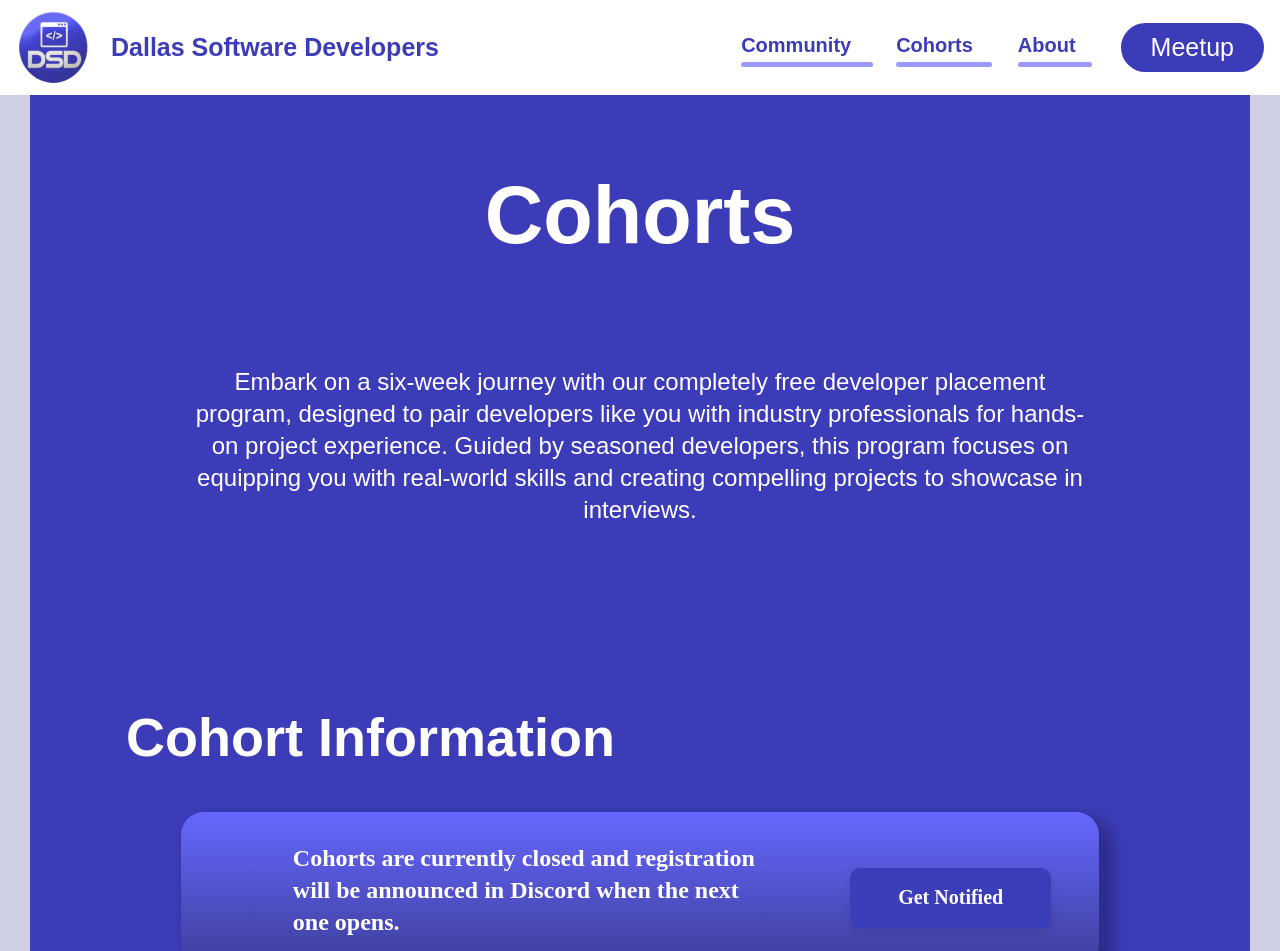
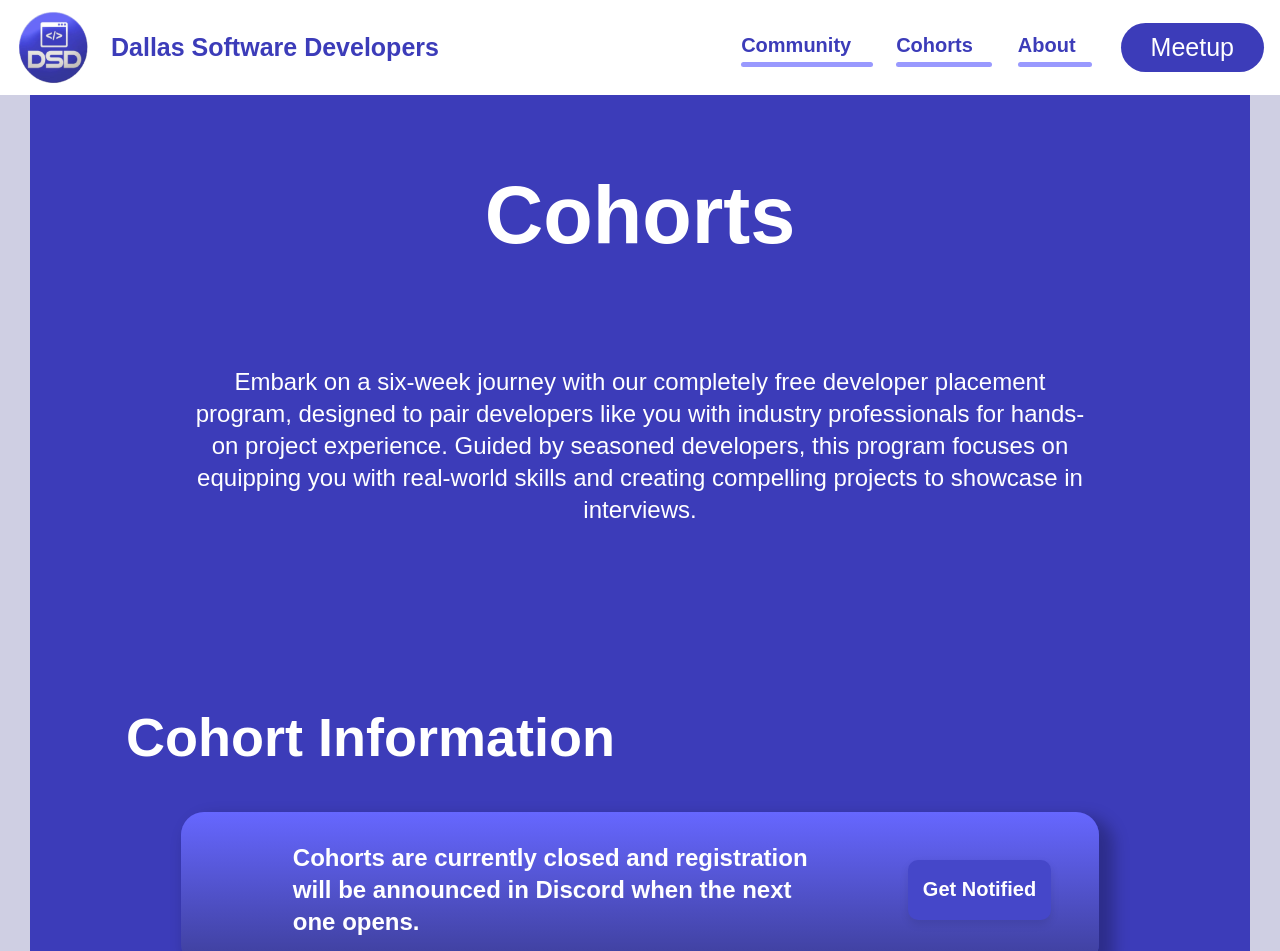
Before and after one commit to dallassoftwaredevelopers/DSDsite, a Next.js app: page /cohorts in a window 1280 px wide. Shown: the top 951 px of the page. Built offline with nearby package versions, Linux system fonts and the light colour scheme.

Commit message:
(WEB-78) update styles to use reusuable button component

```diff
--- a/src/app/components/offeringCard/offeringCard.module.css
+++ b/src/app/components/offeringCard/offeringCard.module.css
@@ -13,7 +13,6 @@
   width: 80%;
   height: 9.6875rem;
   margin: 1.25rem auto;
-  font-family: Raleway;
   flex-wrap: nowrap;
   text-align: center;
 }
@@ -26,34 +25,10 @@
 }
 
 .text {
-  color: #ffffff;
+  color: hsl(var(--white));
   font-size: 1.5rem;
   font-weight: 700;
   margin: 0;
-}
-
-.button {
-  background-color: rgba(60, 61, 185, 1);
-  color: #ffffff;
-  display: flex;
-  align-items: center;
-  justify-content: center;
-  border-radius: 0.625rem;
-  text-decoration: none;
-  font-size: 1.25rem;
-  font-weight: 700;
-  box-shadow: 0 0.25rem 0.5rem rgba(0, 0, 0, 0.1);
-  transition:
-    background-color 0.3s ease,
-    transform 0.2s ease;
-  width: 12.5625rem;
-  height: 3.75rem;
-  margin-top: 1rem;
-}
-
-.button:hover {
-  background-color: #4b3bb1;
-  transform: translateY(-2px);
 }
 
 @media (max-width: 850px) {
@@ -73,9 +48,4 @@
   .text {
     font-size: 1.25rem;
   }
-
-  .button {
-    width: 100%;
-    font-size: 1rem;
-  }
 }
--- a/src/app/components/offeringCard/offeringCard.tsx
+++ b/src/app/components/offeringCard/offeringCard.tsx
@@ -1,3 +1,4 @@
+import Button from '../button/button';
 import styles from './offeringCard.module.css';
 
 interface OfferingCardProps {
@@ -16,9 +17,7 @@ export default function OfferingCard({
       <div className={styles.textContainer}>
         {text && <p className={styles.text}>{text}</p>}
       </div>
-      <a href={buttonLink} className={styles.button}>
-        {buttonText}
-      </a>
+      <Button buttonText={buttonText} />
     </div>
   );
 }
```
